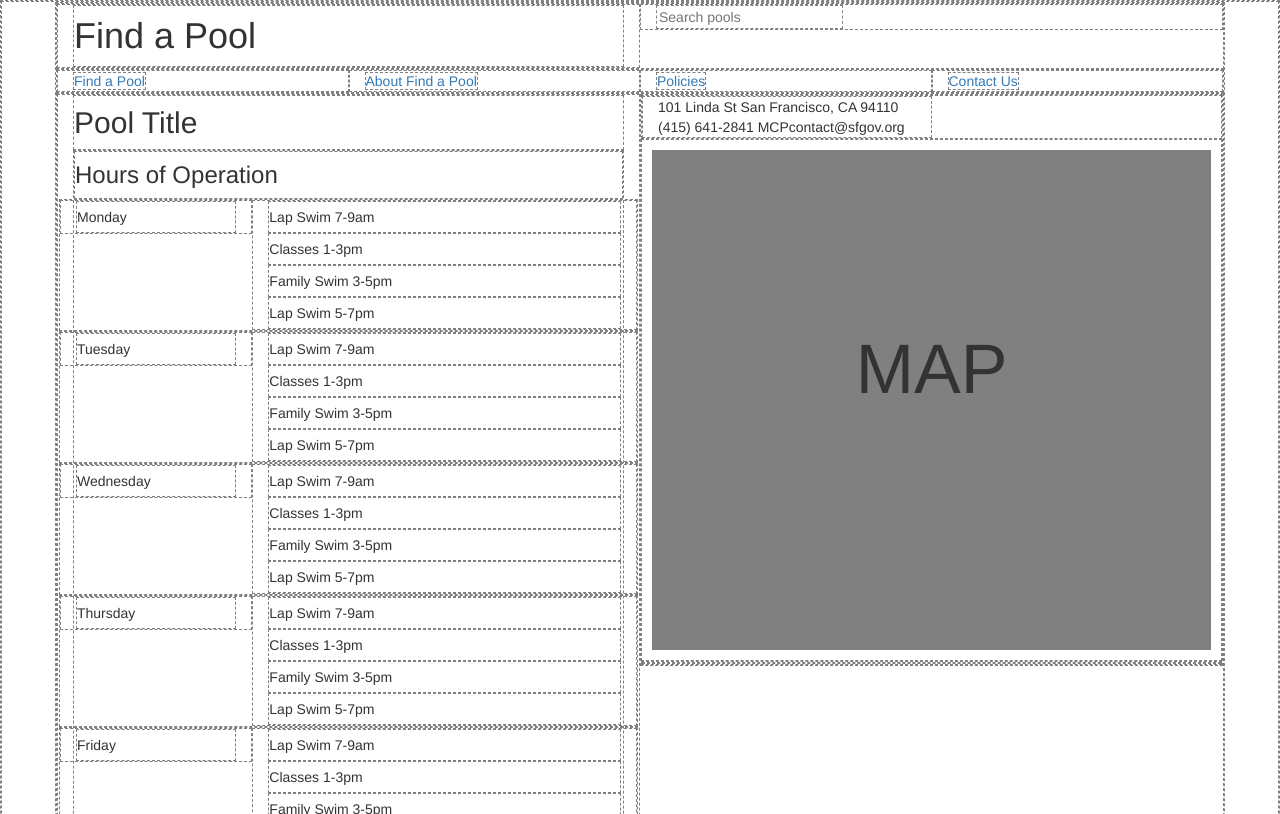
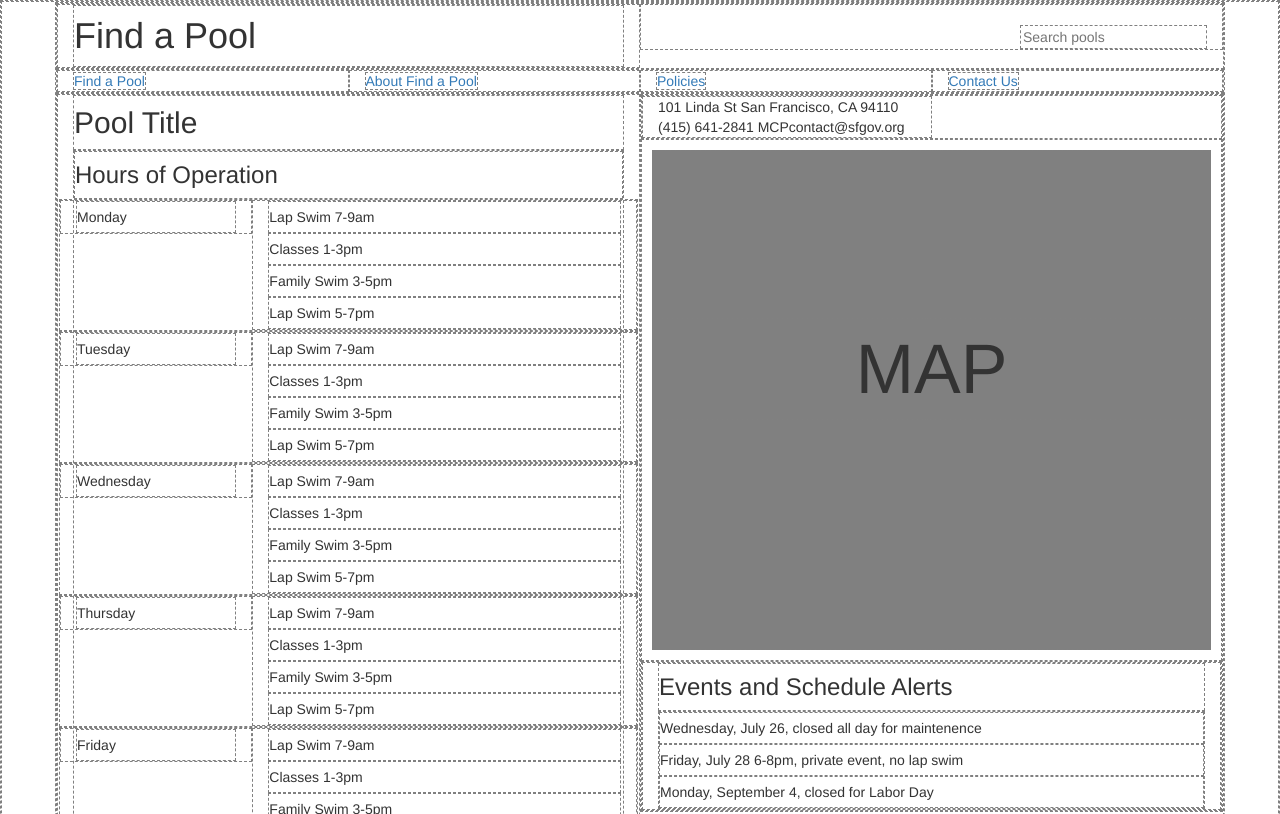
Before and after one commit to waterswv/wdi-39-project-1, a plain HTML site: page index.html in a window 1280 px wide. Shown: the top 814 px of the page. Drawn offline with nearby package versions, Linux system fonts and the light colour scheme; a script that the page names is missing.

Commit message:
positioned search input and added event section

```diff
--- a/index.html
+++ b/index.html
@@ -24,7 +24,7 @@
           <h1>Find a Pool</h1>
         </div>
         <div class="col-sm-6">
-          <input type="text" name="" value="" placeholder="Search pools">
+          <input class="search" type="text" name="" value="" placeholder="Search pools">
         </div>
       </header>
       <nav class="row">
@@ -150,8 +150,13 @@
           </div>
 
           <div class="row events">
-            <div class="">
-
+            <div class="col-sm-12">
+              <h3>Events and Schedule Alerts</h3>
+              <div class="events">
+                <p>Wednesday, July 26, closed all day for maintenence</p>
+                <p>Friday, July 28 6-8pm, private event, no lap swim</p>
+                <p>Monday, September 4, closed for Labor Day</p>
+              </div>
             </div>
 
           </div>
--- a/styles/styles.css
+++ b/styles/styles.css
@@ -29,6 +29,11 @@ h1, h2, h3, h4 {
   padding: 10px;
 }
 
+.search {
+  float: right;
+  margin-top: 20px;
+}
+
 #dummy-map{
   height: 500px;
   background: grey;
```
